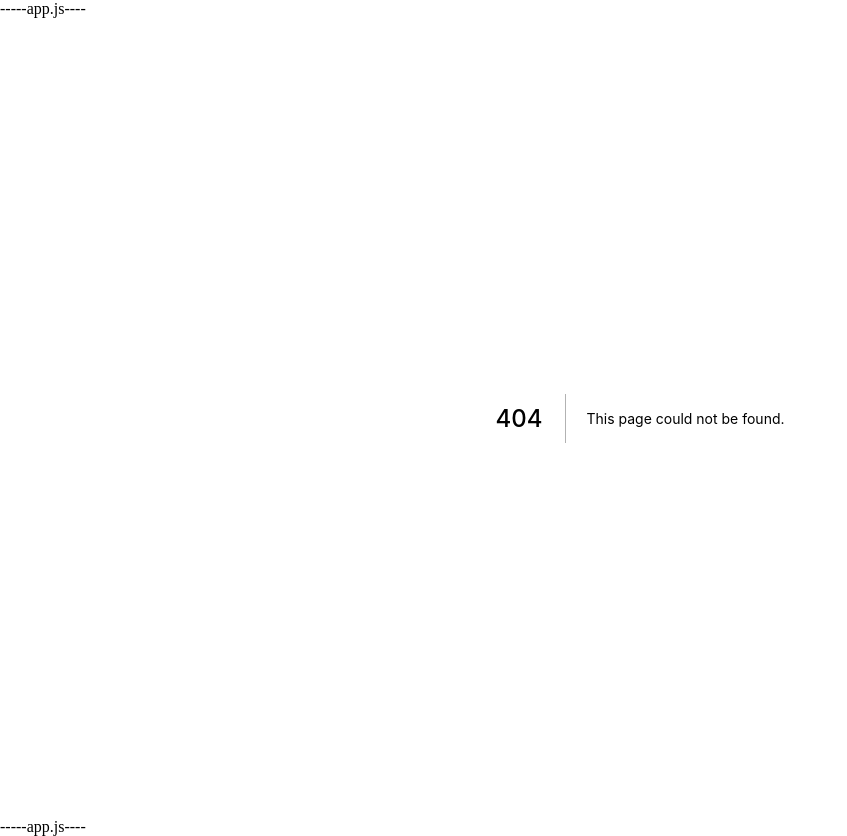
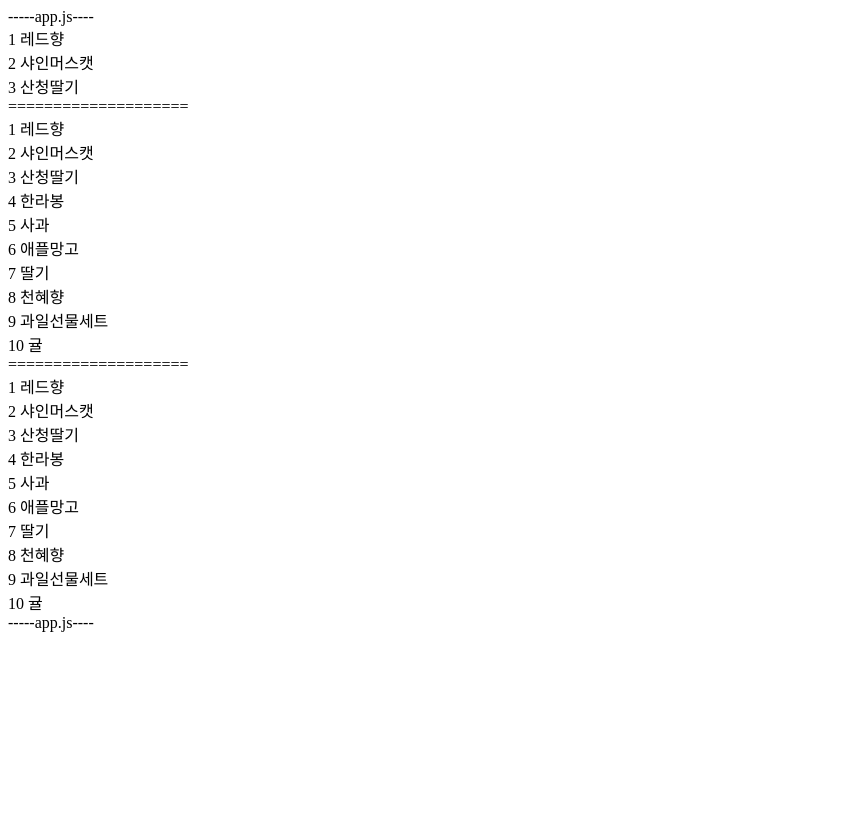
Before and after one commit to cherry-hyeri/codecamp_frontend, a Next.js app in the folder class/: page /section08/08-01-map-fruits in a window 1280 px wide. Before the commit this address had no page. Shown: the whole page, without its empty margins (0-847 px from the left). After the commit the page ends 800 px from the top, so only its background shows below. Built offline with nearby package versions, Linux system fonts and the light colour scheme.

Commit message:
08-01-map-fruits

```diff
--- /dev/null
+++ b/class/pages/section08/08-01-map-fruits/index.js
@@ -0,0 +1,45 @@
+// 컴포넌트 위에 만든 이유: 컴포넌트가 리랜더링 돼도 다시 안만들어짐 = 효율적
+const FRUITS = [
+  { number: 1, title: "레드향" },
+  { number: 2, title: "샤인머스캣" },
+  { number: 3, title: "산청딸기" },
+  { number: 4, title: "한라봉" },
+  { number: 5, title: "사과" },
+  { number: 6, title: "애플망고" },
+  { number: 7, title: "딸기" },
+  { number: 8, title: "천혜향" },
+  { number: 9, title: "과일선물세트" },
+  { number: 10, title: "귤" },
+];
+
+export default function MapFruitsPage() {
+  // 1. 가장 기본 예제
+  const aaa = [
+    <div>1 레드향</div>,
+    <div>2 샤인머스캣</div>,
+    <div>3 산청딸기</div>,
+  ];
+
+  // 2. 실무 백엔드 데이터 예제
+  const bbb = FRUITS.map((el) => (
+    <div>
+      {el.number} {el.title}
+    </div>
+  ));
+
+  return (
+    <>
+      <div>{aaa}</div>
+      ====================
+      <div>{bbb}</div>
+      ====================
+      <div>
+        {FRUITS.map((el) => (
+          <div>
+            {el.number} {el.title}
+          </div>
+        ))}
+      </div>
+    </>
+  );
+}
```
